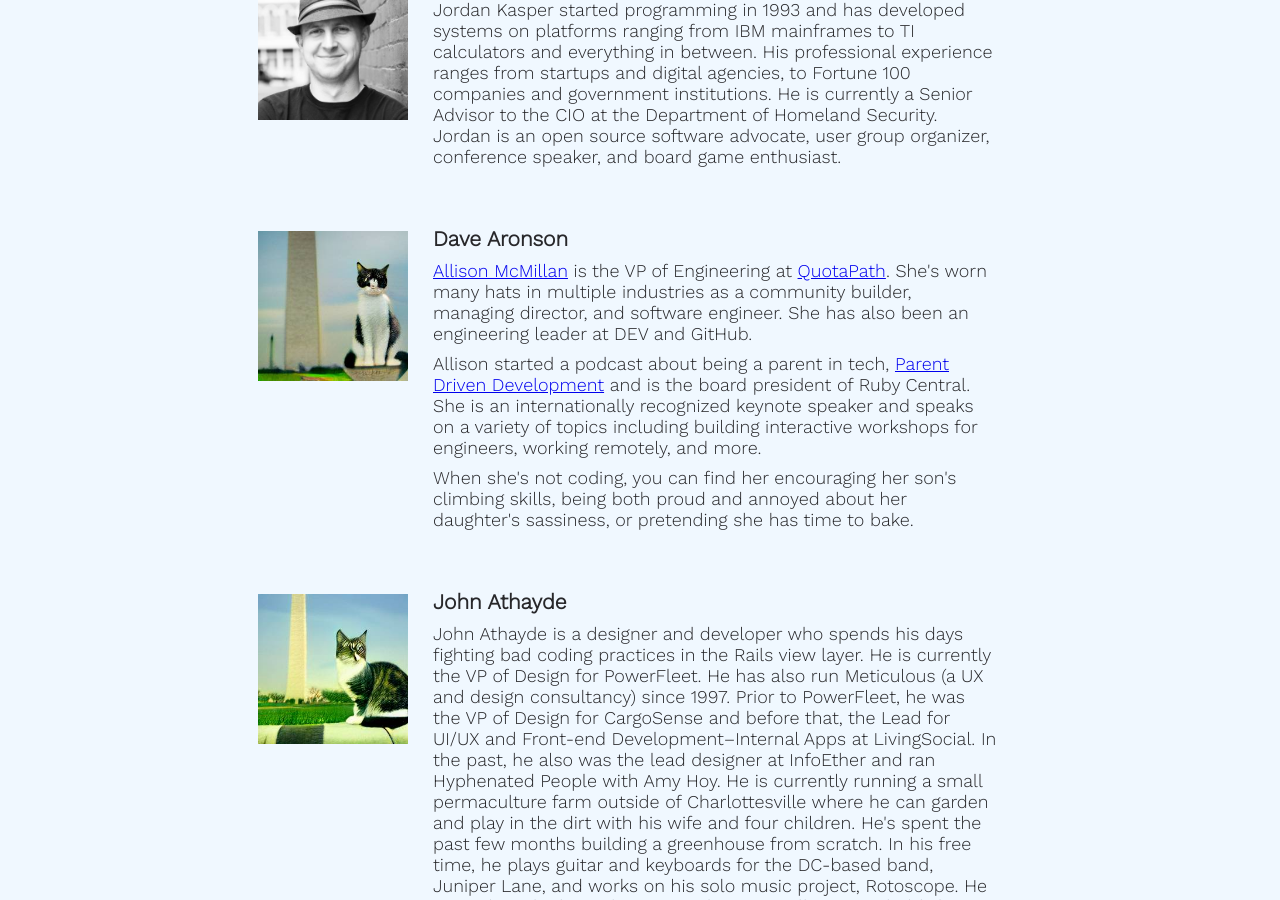
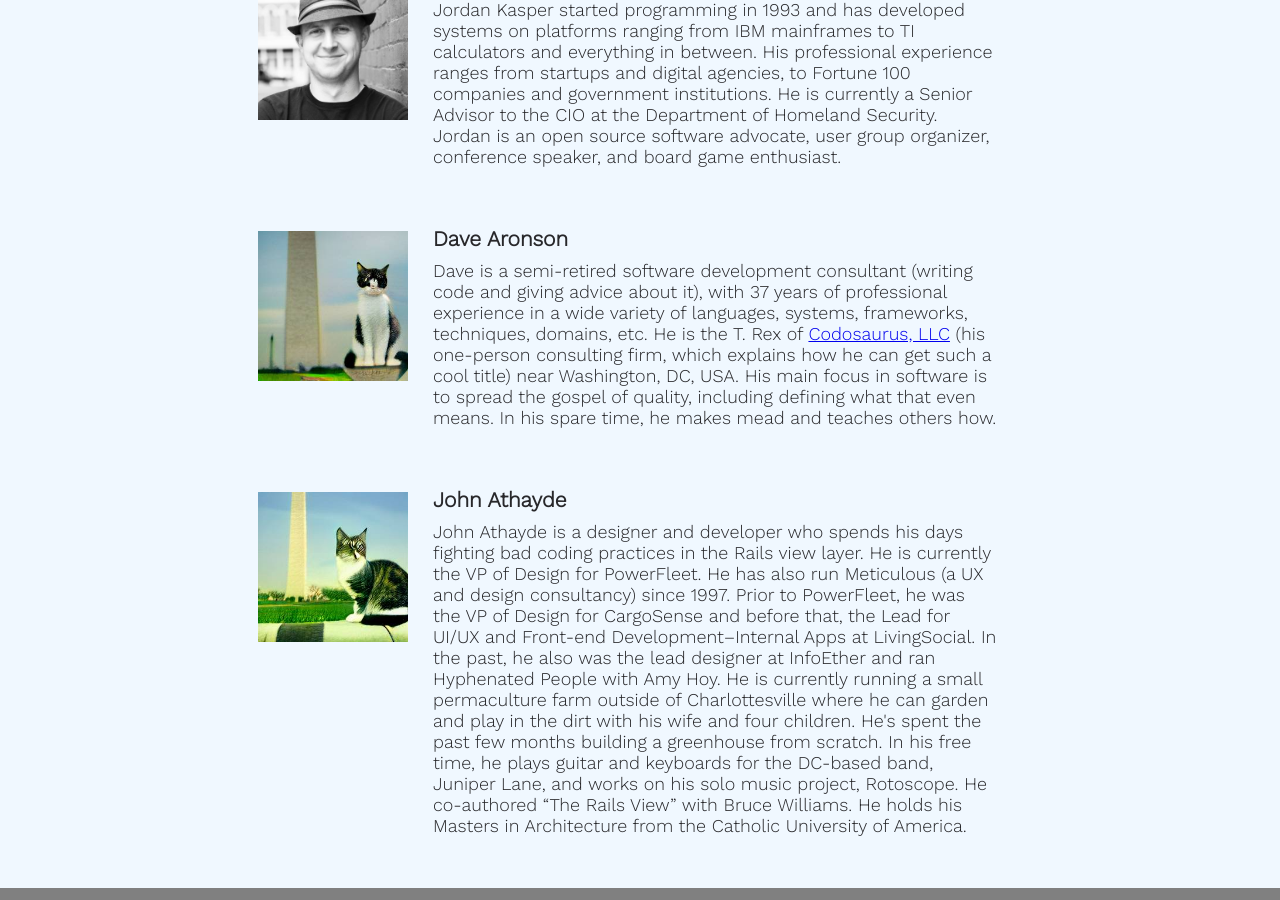
Before and after one commit to gothamgo/frontrunnersconf.github.io, a Jekyll site: the page built from test/testpage.html, in a window 1280 px wide and 900 px high, scrolled down 758 px. Built offline with Jekyll 4.4.1, drawn with Linux system fonts in a browser that asks for light colours.

Commit message:
Update dave_aronson.html

```diff
--- a/_includes/dave_aronson.html
+++ b/_includes/dave_aronson.html
@@ -8,19 +8,12 @@
     <h3 class="speaker-name">Dave Aronson</span></h3>
 
     <p class="speaker-bio">
-      <a href="https://daydreamsinruby.com" target="_blank">Allison McMillan</a>
-      is the VP of Engineering at
-      <a href="https://www.quotapath.com/" target="_blank">QuotaPath</a>.
-      She's worn many hats in multiple industries as a community builder, managing director, and software engineer.
-      She has also been an engineering leader at DEV and GitHub.
-    </p>
-    <p class="speaker-bio">
-      Allison started a podcast about being a parent in tech,
-      <a href="https://www.parentdrivendevelopment.com/" target="_blank">Parent Driven Development</a>
-      and is the board president of Ruby Central. She is an internationally recognized keynote speaker and speaks on a variety of topics including building interactive workshops for engineers, working remotely, and more.
-    </p>
-    <p class="speaker-bio">
-      When she's not coding, you can find her encouraging her son's climbing skills, being both proud and annoyed about her daughter's sassiness, or pretending she has time to bake.
+      Dave is a semi-retired software development consultant (writing code and giving advice about it),
+      with 37 years of professional experience in a wide variety of languages, systems, frameworks, techniques, domains, etc.
+      He is the T. Rex of <a href="https://www.Codosaur.us/" target="_blank">Codosaurus, LLC</a>
+      (his one-person consulting firm, which explains how he can get such a cool title) near Washington, DC, USA.
+      His main focus in software is to spread the gospel of quality, including defining what that even means.
+      In his spare time, he makes mead and teaches others how.
     </p>
 
   </div>
```
